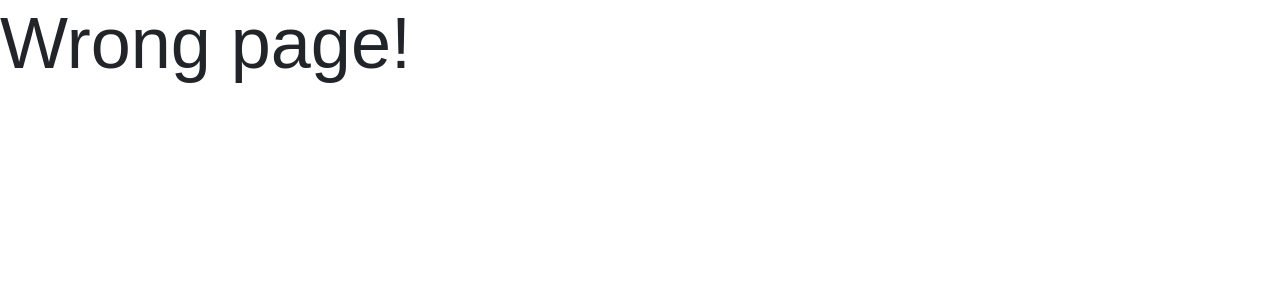
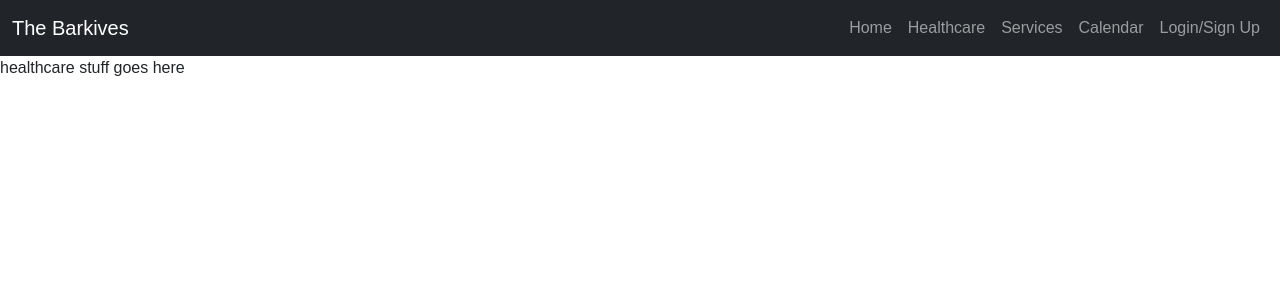
Before and after one commit to Calebfeliciano/The-Barkives, a React (Vite) app in the folder client/: page /healthcare in a window 1280 px wide. Before the commit this address had no page. Shown: the top 300 px of the page. Built offline with nearby package versions, Linux system fonts and the light colour scheme.

Commit message:
Edit the routes and add pages

```diff
--- a/client/src/components/Navbar.tsx
+++ b/client/src/components/Navbar.tsx
@@ -19,14 +19,17 @@ const AppNavbar = () => {
           <Navbar.Toggle aria-controls='navbar' />
           <Navbar.Collapse id='navbar'>
             <Nav className='ms-auto'>
+              <Nav.Link as={Link} to='/'>
+              Home
+              </Nav.Link>
               <Nav.Link as={Link} to='/healthcare'>
-                Healthcare
+              Healthcare
               </Nav.Link>
               <Nav.Link as={Link} to='/services'>
-                Services
+              Services
               </Nav.Link>
               <Nav.Link as={Link} to='/calendar'>
-                Calendar
+              Calendar
               </Nav.Link>
 
               {Auth.loggedIn() ? (
--- /dev/null
+++ b/client/src/pages/Healthcare.tsx
@@ -0,0 +1,5 @@
+const Healthcare = () => {
+    return <p>healthcare stuff goes here</p>;
+};
+
+export default Healthcare;
--- /dev/null
+++ b/client/src/pages/Services.tsx
@@ -0,0 +1,5 @@
+const Services = () => {
+    return <p>service stuff goes here</p>;
+};
+
+export default Services;
```
Also changed, not shown: client/src/main.tsx (+7 -3 lines).
